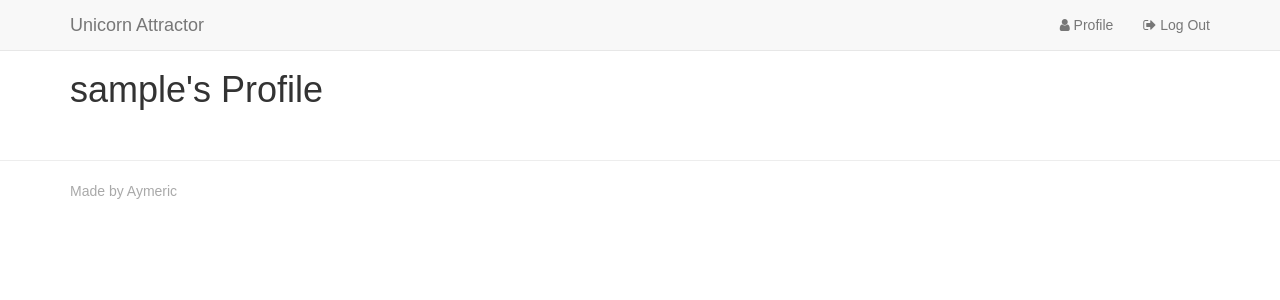
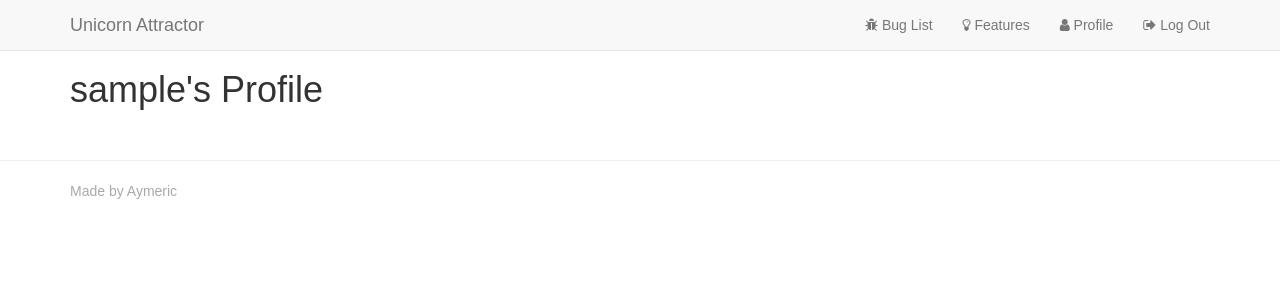
Before and after one commit to comanezz/unicorn_attractor, a Django app: page /accounts/profile/ in a window 1280 px wide. Shown: the top 300 px of the page. Run offline with Django 3.2, Linux system fonts and the light colour scheme; the visitor is signed in with stand-in values (Sample User, id 1); data comes from the database, SQL or seed files in the repository; some libraries are stand-ins or nearby versions.

Commit message:
Navbar button added, Bug list and features.

```diff
--- a/templates/base.html
+++ b/templates/base.html
@@ -30,9 +30,13 @@
             <div id="navbar" class="navbar-collapse collapse">
                 <ul class="nav navbar-nav navbar-right">
                     {% if user.is_authenticated %}
+                    <li><a href="{% url 'all_bugs' %}"><i class="fa fa-bug"></i> Bug List</a></li>
+                    <li><a href="/"><i class="fa fa-lightbulb-o"></i> Features</a></li>
                     <li><a href="{% url 'profile' %}"><i class="fa fa-user"></i> Profile</a></li>
                     <li><a href="{% url 'logout' %}"><i class="fa fa-sign-out"></i> Log Out</a></li>
                     {%  else %}
+                    <li><a href="{% url 'all_bugs' %}"><i class="fa fa-bug"></i> Bug List</a></li>
+                    <li><a href="/"><i class="fa fa-lightbulb-o"></i> Features</a></li>
                     <li><a href="{% url 'registration' %}"><i class="fa fa-user-plus"></i> Register</a></li>
                     <li><a href="{% url 'login' %}"><i class="fa fa-sign-in"></i> Log In</a></li>
                     {% endif %}
```
